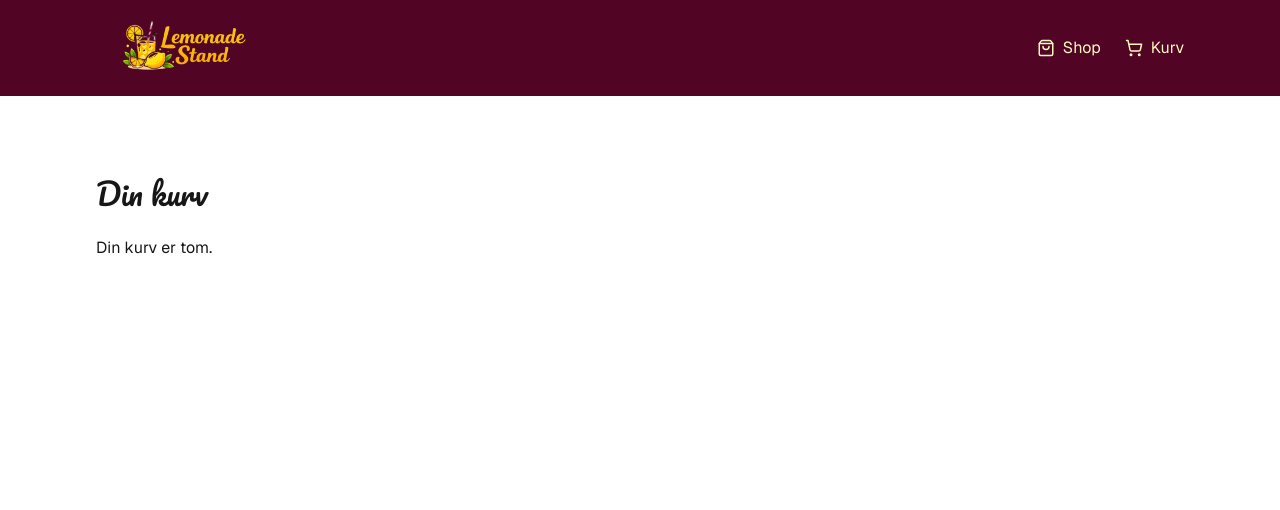
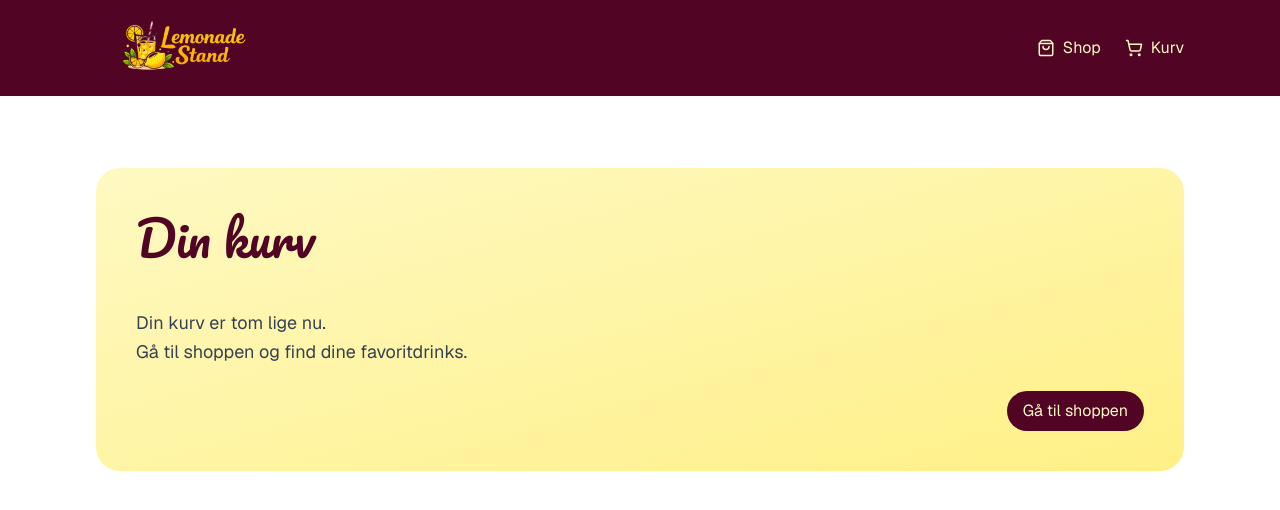
Before and after one commit to SarahNymann/lemonade-stand-nextjs, a Next.js app: page /cart in a window 1280 px wide. Shown: the top 510 px of the page. Built offline with nearby package versions, Linux system fonts and the light colour scheme.

Commit message:
Style empty cart state and add link to shop

```diff
--- a/app/cart/page.tsx
+++ b/app/cart/page.tsx
@@ -3,16 +3,33 @@
 import { useCart } from "@/context/CartContext";
 import CartItem from "@/components/CartItem";
 import Link from "next/link";
+import PrimaryButton from "@/components/PrimaryButton";
 
 export default function CartPage() {
   const { cart } = useCart();
 
   return (
-    <section className="max-w-6xl mx-auto p-8 mt-12">
-      <h1 className="text-3xl font-bold mb-6">Din kurv</h1>
+      <main className="max-w-6xl mx-auto p-8 mt-10">
+          <section className="bg-gradient-to-br from-yellow-100 to-yellow-200 rounded-3xl p-10 mb-10">
+
+            <h1 className="text-4xl md:text-5xl leading-tight text-pink-950 mb-10">Din kurv</h1>
 
             {cart.length === 0 ? (
-        <p>Din kurv er tom.</p>
+              <>
+              <p className="text-lg leading-relaxed text-gray-700">
+                Din kurv er tom lige nu. <br></br>Gå til shoppen og find dine favoritdrinks.
+              </p>
+
+              <div className="mt-6 flex justify-end">
+                <Link href="/shop">
+                  <PrimaryButton>
+                      Gå til shoppen
+                  </PrimaryButton>
+                </Link>
+              </div>
+
+              </>
+
             ) : (
               <> {/* Bruger et Fragment (<> </>) til at samle flere elementer uden at tilføje en ekstra <div> i HTML. */}
               <div className="space-y-4">
@@ -22,15 +39,14 @@ export default function CartPage() {
               </div>
 
               <div className="mt-6 flex justify-end">
-          <Link
-            href="/checkout"
-            className="inline-block rounded-xl bg-pink-950 px-5 py-3 text-yellow-100 hover:opacity-90">
+                <PrimaryButton>
                     Gå til checkout
-            </Link>
+                </PrimaryButton>
               </div>
               </>
 
             )}
           </section>
+      </main>
   );
 }
--- a/app/globals.css
+++ b/app/globals.css
@@ -29,3 +29,7 @@ h1 {
   font-family: var(--font-pacifico);
   font-weight: 400;
 }
+
+html {
+  overflow-y: scroll;
+}
--- a/app/shop/page.tsx
+++ b/app/shop/page.tsx
@@ -30,8 +30,6 @@ export default function Shop() {
           <ProductList drinks={drinks} />
 
         </section>
-
-
     </main>
   );
 }
```
Lines whose indentation alone changed are shown as unchanged.
